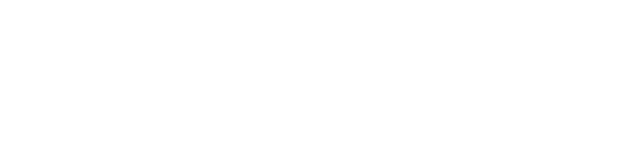
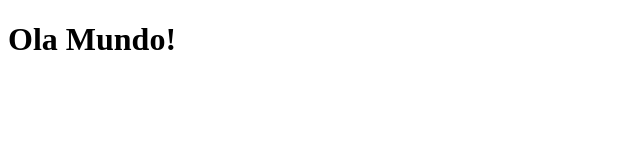
Before and after one commit to matheusdebrito/Iniciando, a plain HTML site: page index.html in a window 1280 px wide. Shown: the whole page, without its empty margins (0-640 px from the left). Drawn offline with Linux system fonts and the light colour scheme.

Commit message:
Update index.html

```diff
--- a/index.html
+++ b/index.html
@@ -7,6 +7,6 @@
     <meta name="desciption" content="Projeto teste">
 </head>
 <body>
-
+    <h1>Ola Mundo!</h1>
 </body>
 </html>
```
